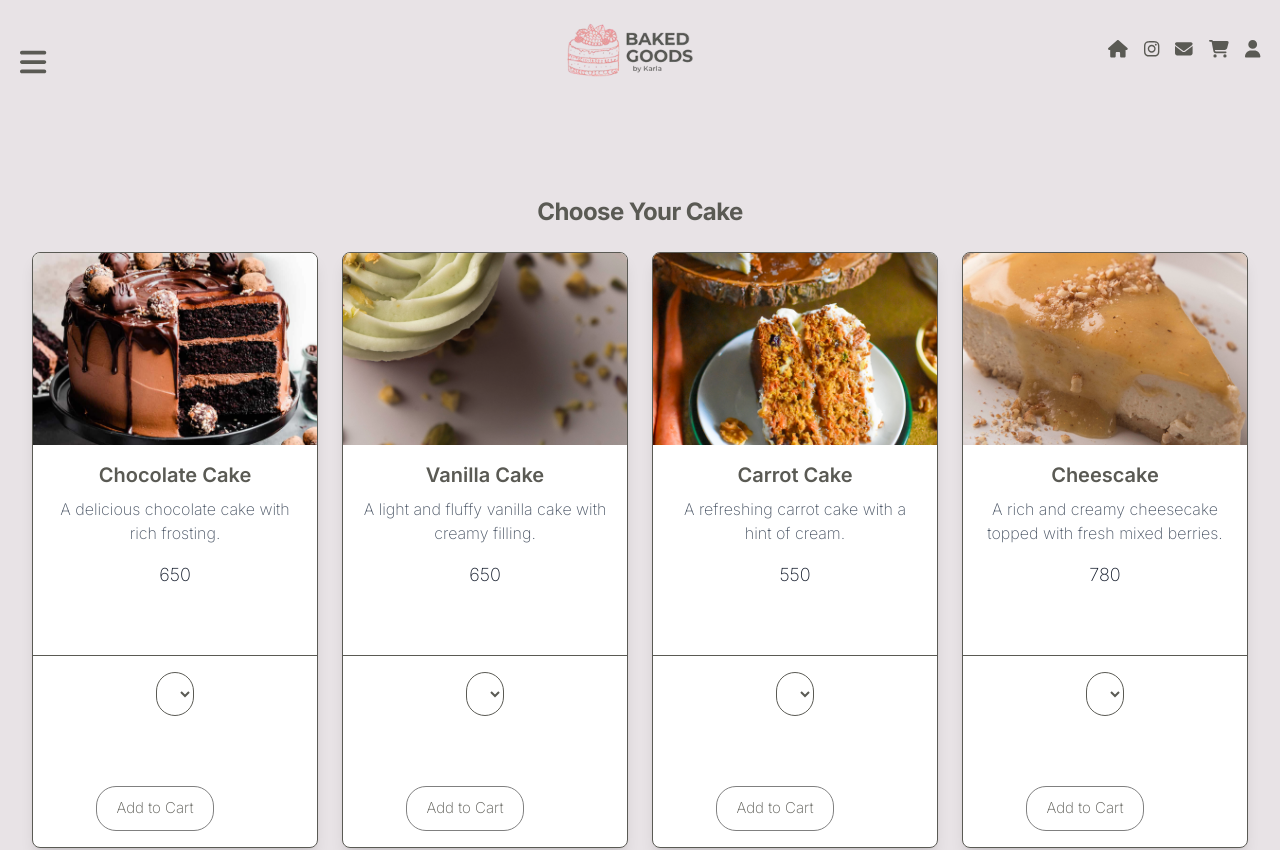
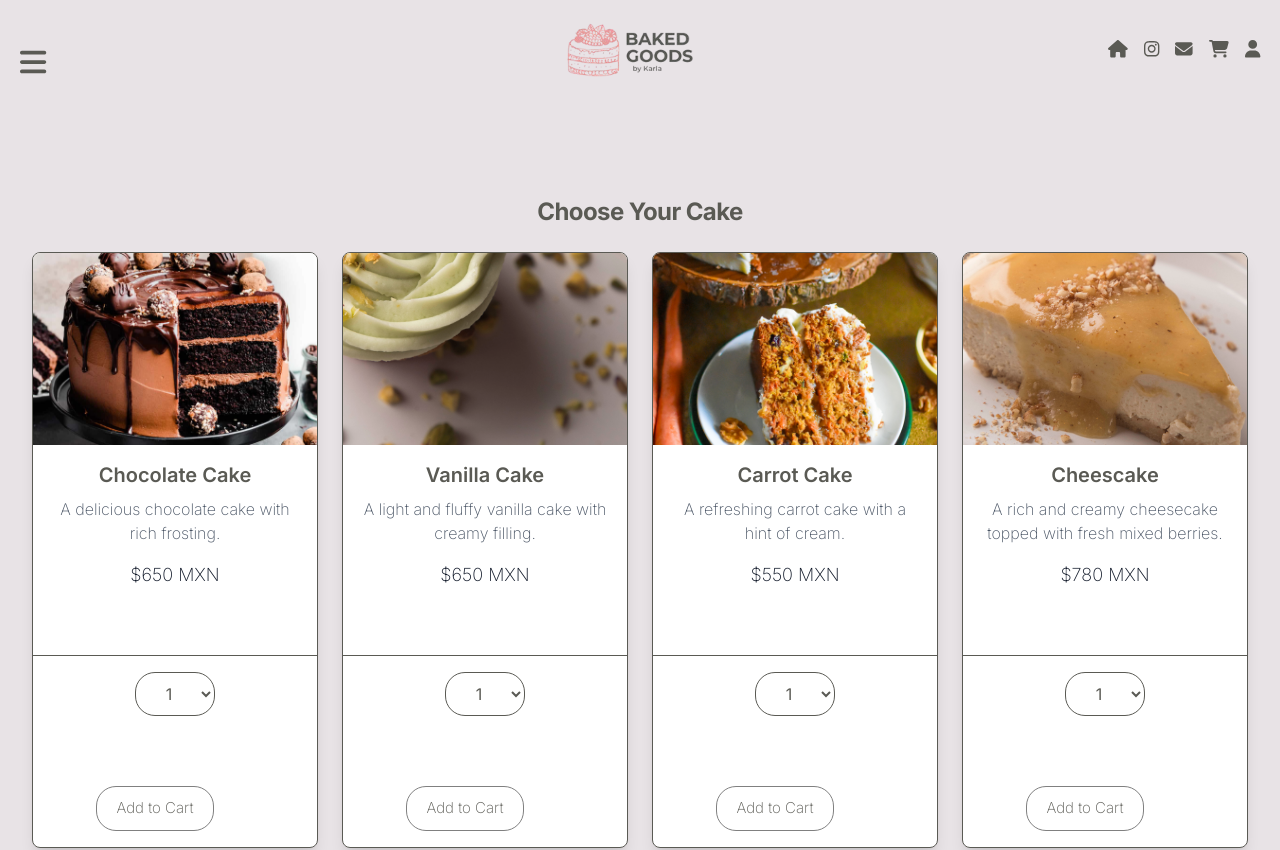
Before and after one commit to Panchita1989/cakesbykarlanew, a React (Vite) app in the folder client/: page /choose in a window 1280 px wide. Shown: the top 850 px of the page. Built offline with nearby package versions, Linux system fonts and the light colour scheme.

Commit message:
changed some styling

```diff
--- a/client/src/components/CakeCard.jsx
+++ b/client/src/components/CakeCard.jsx
@@ -42,10 +42,11 @@ export default function CakeCard(props) {
             <div className='p-4'>
                 <h2 className="text-xl font-semibold text-gray-800">{props.name}</h2>
                 <p className="mt-2 text-gray-600">{props.description}</p>
-                <p className="mt-4 text-lg font-medium text-gray-900">{props.price}</p>
+                <p className="mt-4 text-lg font-medium text-gray-900">${props.price} MXN</p>
             </div>
             <form className="p-4 border-t" onSubmit={handleAdd}>
                     <select  className='option'
+                        style={{width: '80px'}}
                         name="quantity"
                         value={quantity}
                         onChange = {(e) => setQuantity(e.target.value)}
--- a/client/src/styles/ChooseYourCake.css
+++ b/client/src/styles/ChooseYourCake.css
@@ -14,9 +14,3 @@ select{
 h2{
   color: #5A5A54;
 }
-select option{
-  width: 80px;
-  padding: 4px;
-  font-size: 16px;
-  box-sizing: border-box;
-}
```
